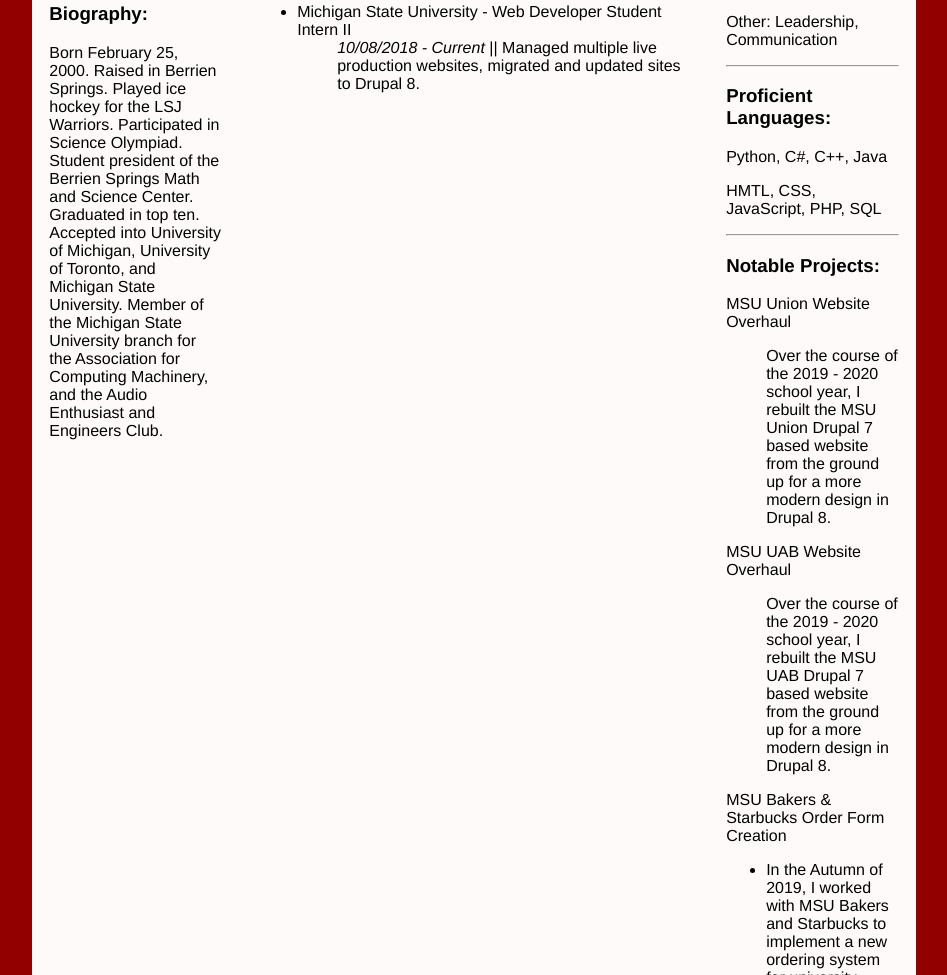
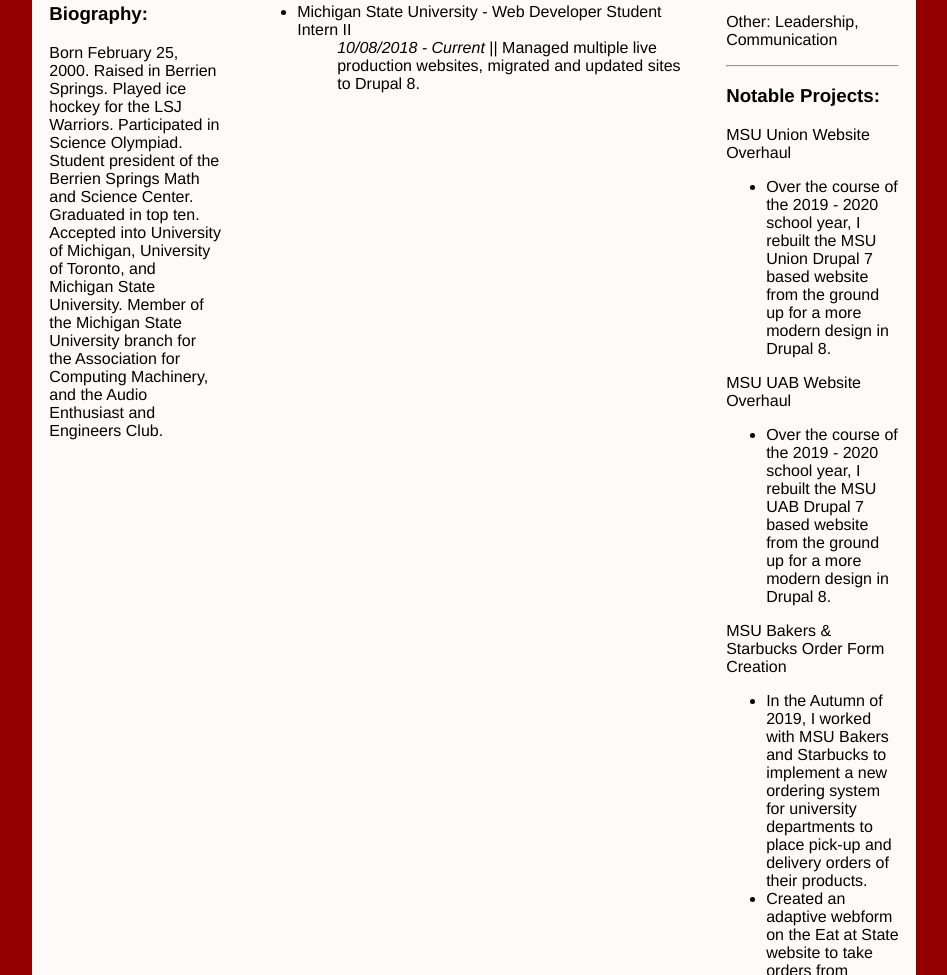
Before and after one commit to Yavic22/Yavic22.github.io, a plain HTML site: page index.html in a window 1280 px wide. Shown: the part 561-1536 px from the top of the page, without its empty margins (166-1113 px from the left). Drawn offline with Linux system fonts and the light colour scheme; a web font is replaced by a local one.

Commit message:
update resume
fix notable projects. remove proficient languages.

```diff
--- a/index.html
+++ b/index.html
@@ -62,18 +62,15 @@
             <p>Operating Systems: macOS, Fedora Linux, Ubuntu Linux, Debian Linux, Windows</p>
             <p>Other: Leadership, Communication</p>
             <hr>
-            <h3>Proficient Languages:</h3>
-            <p>Python, C#, C++, Java</p>
-            <p>HMTL, CSS, JavaScript, PHP, SQL</p>
-            <hr>
             <h3>Notable Projects: </h3>
             <p>MSU Union Website Overhaul</p>
             <ul>
-                Over the course of the 2019 - 2020 school year, I rebuilt the MSU Union Drupal 7 based website from the ground up for a more modern design in Drupal 8.
+                <li>Over the course of the 2019 - 2020 school year, I rebuilt the MSU Union Drupal 7 based website from the ground up for a more modern design in Drupal 8.</li>
             </ul>
             <p>MSU UAB Website Overhaul</p>
             <ul>
-                Over the course of the 2019 - 2020 school year, I rebuilt the MSU UAB Drupal 7 based website from the ground up for a more modern design in Drupal 8.            </ul>
+                <li>Over the course of the 2019 - 2020 school year, I rebuilt the MSU UAB Drupal 7 based website from the ground up for a more modern design in Drupal 8.</li>
+            </ul>
             <p>MSU Bakers & Starbucks Order Form Creation</p>
             <ul>
                 <li>
```
